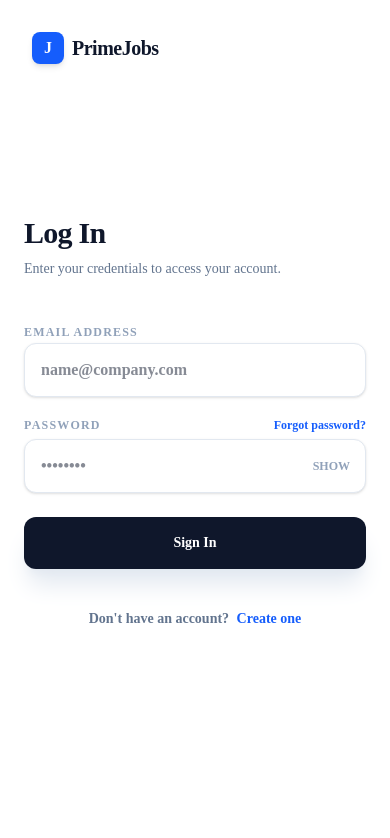
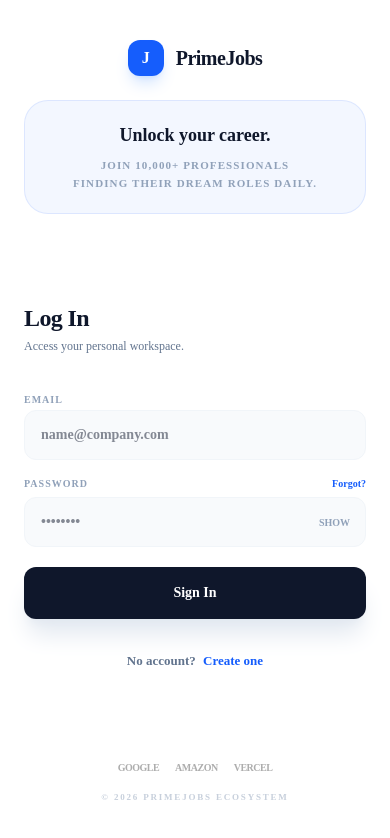
Before and after one commit to Hariom88/Job-Portal, a React (Vite) app in the folder frontend/: page /login in a window 390 px wide. Shown: the top 838 px of the page. Built offline with nearby package versions, Linux system fonts and the light colour scheme.

Commit message:
UI: Optimized mobile login page with hero section and social proof footer

```diff
--- a/frontend/src/pages/AuthPages.jsx
+++ b/frontend/src/pages/AuthPages.jsx
@@ -39,110 +39,82 @@
   };
 
   return (
-    <div className="min-h-screen flex bg-white font-['Outfit']">
-      {/* Left Panel - Brand / Visual */}
+    <div className="min-h-screen flex bg-white dark:bg-slate-950 font-['Outfit'] overflow-hidden">
+      {/* Left Panel - Brand / Visual (Desktop Only) */}
       <div className="hidden lg:flex lg:w-1/2 relative bg-slate-950 overflow-hidden flex-col justify-center p-16">
-        {/* Abstract Background Elements */}
         <div className="absolute top-[-10%] left-[-10%] w-[500px] h-[500px] bg-blue-600/30 rounded-full blur-[120px] mix-blend-screen pointer-events-none"></div>
         <div className="absolute bottom-[-10%] right-[-10%] w-[500px] h-[500px] bg-indigo-600/30 rounded-full blur-[120px] mix-blend-screen pointer-events-none"></div>
-
-        {/* Grid Overlay */}
         <div className="absolute inset-0 opacity-[0.03]" style={{ backgroundImage: 'linear-gradient(#ffffff 1px,transparent 1px),linear-gradient(90deg,#ffffff 1px,transparent 1px)', backgroundSize: '40px 40px' }}></div>
-
-        {/* Brand - Fixed top */}
         <Link to="/" className="absolute top-16 left-16 z-10 flex items-center gap-3 no-underline text-white">
           <div className="w-10 h-10 bg-blue-600 rounded-xl flex items-center justify-center font-black text-xl shadow-lg shadow-blue-500/30">J</div>
           <span className="text-2xl font-black tracking-tight">PrimeJobs</span>
         </Link>
-
-        {/* Center Graphic / Text */}
         <div className="relative z-10 space-y-8">
-          <motion.h2
-            initial={{ opacity: 0, y: 20 }} animate={{ opacity: 1, y: 0 }} transition={{ duration: 0.7, ease: "easeOut" }}
-            className="text-5xl font-black text-white leading-[1.1] tracking-tight"
-          >
-            The fastest way to <br/>
-            <span className="text-transparent bg-clip-text bg-gradient-to-r from-blue-400 to-indigo-400">hire top talent.</span>
+          <motion.h2 initial={{ opacity: 0, y: 20 }} animate={{ opacity: 1, y: 0 }} className="text-5xl font-black text-white leading-[1.1] tracking-tight">
+            The fastest way to <br/><span className="text-transparent bg-clip-text bg-gradient-to-r from-blue-400 to-indigo-400">hire top talent.</span>
           </motion.h2>
-          <motion.p
-            initial={{ opacity: 0, y: 20 }} animate={{ opacity: 1, y: 0 }} transition={{ duration: 0.7, delay: 0.1, ease: "easeOut" }}
-            className="text-slate-400 text-lg font-medium max-w-md leading-relaxed"
-          >
-            Join thousands of modern companies and ambitious professionals building the future together.
-          </motion.p>
-
-          {/* Social Proof */}
-          <motion.div initial={{ opacity: 0 }} animate={{ opacity: 1 }} transition={{ delay: 0.3 }} className="pt-8 flex items-center gap-4">
-            <div className="flex -space-x-3">
-              {[1,2,3,4].map(i => (
-                <div key={i} className="w-10 h-10 rounded-full bg-slate-800 border-2 border-slate-950 flex items-center justify-center text-xs font-bold text-slate-500 shadow-sm relative z-[4] hover:z-10 hover:-translate-y-1 transition-transform cursor-default">
-                   {String.fromCharCode(64 + i)}
-                </div>
-              ))}
-            </div>
-            <div className="text-sm font-semibold text-slate-400">
-              Trusted by 10,000+ teams
-            </div>
-          </motion.div>
+          <p className="text-slate-400 text-lg font-medium max-w-md leading-relaxed">Join thousands of modern companies and ambitious professionals building the future together.</p>
         </div>
       </div>
 
-      {/* Right Panel - Form */}
-      <div className="w-full lg:w-1/2 flex items-center justify-center p-6 sm:p-12 md:p-24 relative bg-white">
+      {/* Right Panel - Form (Mobile Optimized) */}
+      <div className="w-full lg:w-1/2 flex flex-col items-center justify-between p-6 sm:p-12 md:p-24 relative bg-white dark:bg-slate-950 min-h-screen h-full">
 
-        <Link to="/" className="lg:hidden absolute top-8 left-8 flex items-center gap-2 no-underline text-slate-900">
-          <div className="w-8 h-8 bg-blue-600 rounded-lg flex items-center justify-center font-black text-white shadow-md">J</div>
-          <span className="text-xl font-black tracking-tight">PrimeJobs</span>
-        </Link>
+        {/* MOBILE TOP HERO SECTION */}
+        <div className="lg:hidden w-full space-y-6 pt-4 text-center">
+          <div className="flex items-center justify-center gap-3">
+             <div className="w-9 h-9 bg-blue-600 rounded-xl flex items-center justify-center font-black text-white shadow-lg shadow-blue-500/20">J</div>
+             <span className="text-xl font-black tracking-tight text-slate-900 dark:text-white">PrimeJobs</span>
+          </div>
+          <motion.div
+            initial={{ opacity: 0, scale: 0.9 }}
+            animate={{ opacity: 1, scale: 1 }}
+            className="bg-blue-600/5 dark:bg-blue-600/10 border border-blue-600/10 p-5 rounded-[24px] space-y-2"
+          >
+             <h2 className="text-lg font-black text-slate-900 dark:text-white">Unlock your career.</h2>
+             <p className="text-[11px] font-bold text-slate-400 uppercase tracking-widest leading-relaxed">Join 10,000+ professionals <br/> finding their dream roles daily.</p>
+          </motion.div>
+        </div>
 
         <motion.div
           initial={{ opacity: 0, x: 20 }} animate={{ opacity: 1, x: 0 }} transition={{ duration: 0.5 }}
-          className="w-full max-w-[400px] space-y-10"
+          className="w-full max-w-[400px] space-y-8"
         >
-          <div className="space-y-2">
-            <h1 className="text-3xl font-black text-slate-900 tracking-tight">Log In</h1>
-            <p className="text-slate-500 font-medium text-sm">Enter your credentials to access your account.</p>
+          <div className="space-y-1">
+            <h1 className="text-2xl font-black text-slate-900 dark:text-white tracking-tight">Log In</h1>
+            <p className="text-slate-500 dark:text-slate-400 font-medium text-xs">Access your personal workspace.</p>
           </div>
 
           {apiErr && (
-            <div className="bg-rose-50 border border-rose-100 text-rose-600 text-sm font-bold px-4 py-3 rounded-xl flex items-center gap-2">
-              <svg className="w-5 h-5 flex-shrink-0" fill="currentColor" viewBox="0 0 20 20"><path fillRule="evenodd" d="M10 18a8 8 0 100-16 8 8 0 000 16zM8.707 7.293a1 1 0 00-1.414 1.414L8.586 10l-1.293 1.293a1 1 0 101.414 1.414L10 11.414l1.293 1.293a1 1 0 001.414-1.414L11.414 10l1.293-1.293a1 1 0 00-1.414-1.414L10 8.586 8.707 7.293z" clipRule="evenodd" /></svg>
+            <div className="bg-rose-50 dark:bg-rose-900/10 border border-rose-100 dark:border-rose-900/20 text-rose-600 dark:text-rose-400 text-xs font-bold px-4 py-3 rounded-xl flex items-center gap-2 animate-shake">
               {apiErr}
             </div>
           )}
 
-          <form className="space-y-6" onSubmit={handleSubmit}>
-            <div className="space-y-5">
+          <form className="space-y-5" onSubmit={handleSubmit}>
+            <div className="space-y-4">
                <div className="space-y-1.5">
-                  <label className="text-xs font-black text-slate-400 uppercase tracking-widest">Email Address</label>
+                  <label className="text-[10px] font-black text-slate-400 uppercase tracking-widest">Email</label>
                   <input
-                    type="email"
-                    required
-                    className="w-full bg-white border border-slate-200 rounded-xl px-4 py-3.5 text-slate-900 outline-none focus:border-blue-600 focus:ring-4 focus:ring-blue-600/10 transition-all font-semibold shadow-sm"
-                    value={form.email}
-                    onChange={e => setForm({...form, email: e.target.value})}
+                    type="email" required
+                    className="w-full bg-slate-50 dark:bg-slate-900 border border-slate-100 dark:border-slate-800 rounded-xl px-4 py-3.5 text-slate-900 dark:text-white outline-none focus:border-blue-600 transition-all font-semibold text-sm"
+                    value={form.email} onChange={e => setForm({...form, email: e.target.value})}
                     placeholder="name@company.com"
                   />
                </div>
                <div className="space-y-1.5">
                   <div className="flex items-center justify-between">
-                    <label className="text-xs font-black text-slate-400 uppercase tracking-widest">Password</label>
-                    <Link to="/forgot-password" className="text-blue-600 text-xs font-bold hover:underline no-underline">Forgot password?</Link>
+                    <label className="text-[10px] font-black text-slate-400 uppercase tracking-widest">Password</label>
+                    <Link to="/forgot-password" className="text-blue-600 text-[10px] font-bold hover:underline no-underline">Forgot?</Link>
                   </div>
                   <div className="relative">
                     <input
-                      type={showPassword ? "text" : "password"}
-                      required
-                      className="w-full bg-white border border-slate-200 rounded-xl px-4 py-3.5 text-slate-900 outline-none focus:border-blue-600 focus:ring-4 focus:ring-blue-600/10 transition-all font-semibold shadow-sm"
-                      value={form.password}
-                      onChange={e => setForm({...form, password: e.target.value})}
+                      type={showPassword ? "text" : "password"} required
+                      className="w-full bg-slate-50 dark:bg-slate-900 border border-slate-100 dark:border-slate-800 rounded-xl px-4 py-3.5 text-slate-900 dark:text-white outline-none focus:border-blue-600 transition-all font-semibold text-sm"
+                      value={form.password} onChange={e => setForm({...form, password: e.target.value})}
                       placeholder="••••••••"
                     />
-                    <button
-                      type="button"
-                      onClick={() => setShowPassword(!showPassword)}
-                      className="absolute right-4 top-1/2 -translate-y-1/2 text-slate-400 hover:text-slate-600 font-bold text-xs"
-                    >
+                    <button type="button" onClick={() => setShowPassword(!showPassword)} className="absolute right-4 top-1/2 -translate-y-1/2 text-slate-400 font-bold text-[10px]">
                       {showPassword ? "HIDE" : "SHOW"}
                     </button>
                   </div>
@@ -150,18 +122,27 @@
             </div>
 
             <button
-              type="submit"
-              disabled={loading}
-              className="w-full bg-slate-900 text-white py-4 rounded-xl font-bold text-sm shadow-xl shadow-slate-200 hover:bg-slate-800 hover:-translate-y-0.5 transition-all active:scale-[0.98] disabled:opacity-50 disabled:hover:translate-y-0 flex items-center justify-center h-[52px]"
+              type="submit" disabled={loading}
+              className="w-full bg-slate-900 dark:bg-blue-600 text-white py-4 rounded-xl font-bold text-sm shadow-xl shadow-slate-200 dark:shadow-blue-900/20 hover:bg-slate-800 transition-all active:scale-[0.98] disabled:opacity-50 h-[52px]"
             >
               {loading ? "Authenticating..." : "Sign In"}
             </button>
           </form>
 
-          <p className="text-center text-sm font-semibold text-slate-500">
-            Don't have an account? <Link to="/signup" className="text-blue-600 font-bold hover:underline no-underline ml-1">Create one</Link>
+          <p className="text-center text-[13px] font-semibold text-slate-500 dark:text-slate-400">
+            No account? <Link to="/signup" className="text-blue-600 font-bold hover:underline no-underline ml-1">Create one</Link>
           </p>
         </motion.div>
+
+        {/* MOBILE FOOTER SOCIAL PROOF */}
+        <div className="lg:hidden w-full text-center pb-4 opacity-50">
+           <div className="flex items-center justify-center gap-4 grayscale opacity-70">
+              <span className="text-[10px] font-black uppercase tracking-tighter">Google</span>
+              <span className="text-[10px] font-black uppercase tracking-tighter">Amazon</span>
+              <span className="text-[10px] font-black uppercase tracking-tighter">Vercel</span>
+           </div>
+           <p className="text-[9px] font-black uppercase text-slate-400 mt-4 tracking-[0.2em]">© 2026 PrimeJobs Ecosystem</p>
+        </div>
       </div>
     </div>
   );
```
